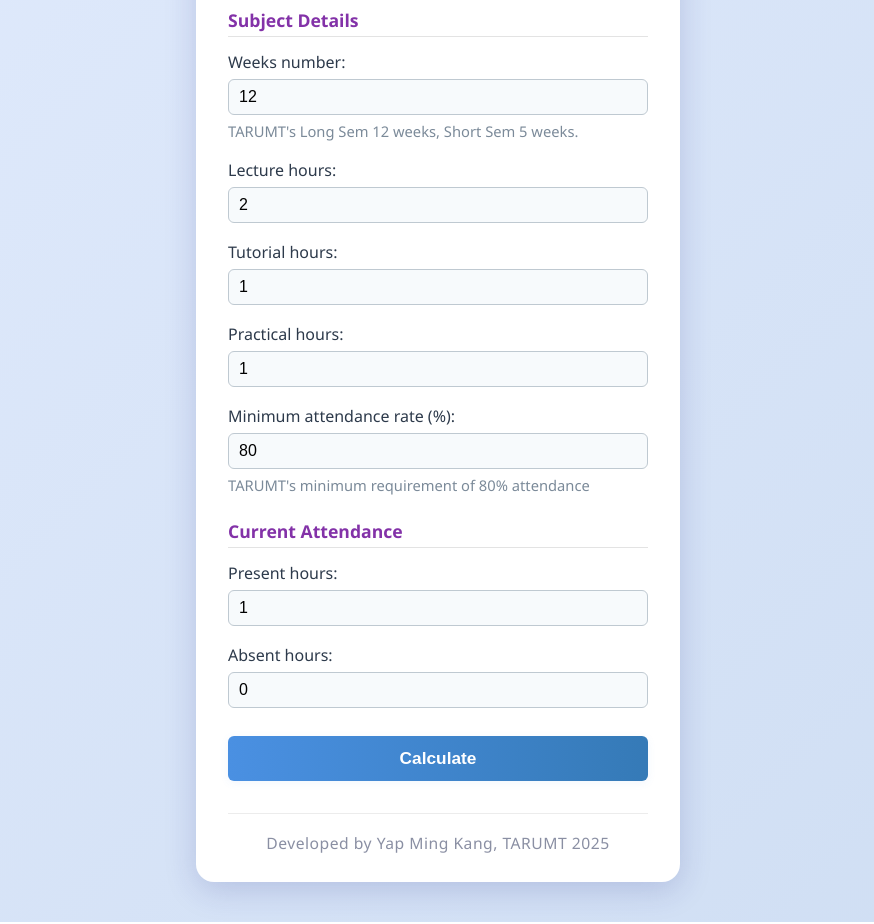
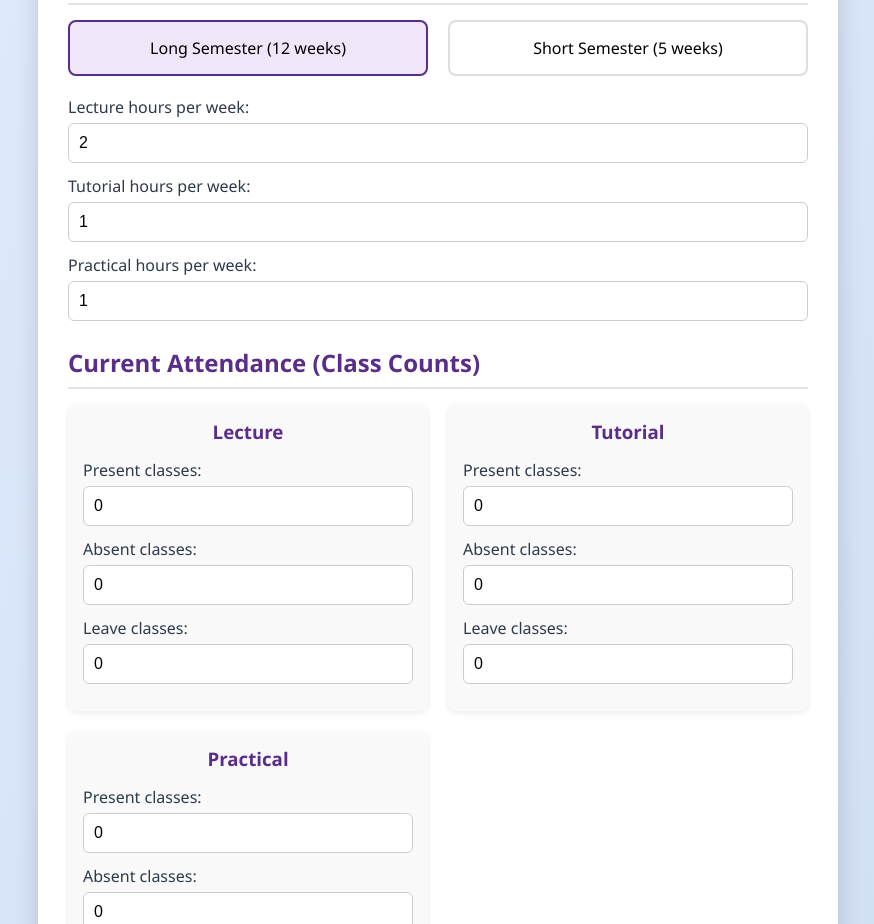
Before and after one commit to mkmkdope/calculator, a plain HTML site: page index.html in a window 1280 px wide. Shown: the part 161-1085 px from the top of the page, without its empty margins (202-1076 px from the left). Drawn offline with Linux system fonts and the light colour scheme.

Commit message:
changeMethods
input change from hours to class counts

```diff
--- a/index.html
+++ b/index.html
@@ -5,99 +5,143 @@
     <meta name="viewport" content="width=device-width, initial-scale=1.0" />
     <title>Attendance Calculator</title>
     <style>
+      * {
+        box-sizing: border-box;
+        margin: 0;
+        padding: 0;
+      }
+
       body {
-        font-family: "Segoe UI", "Roboto", Arial, sans-serif;
+        font-family: 'Segoe UI', Tahoma, Geneva, Verdana, sans-serif;
         background: linear-gradient(135deg, #e0eafc 0%, #cfdef3 100%);
         min-height: 100vh;
-        margin: 0;
-        padding: 0;
+        padding: 20px;
         display: flex;
+        justify-content: center;
         align-items: center;
-        justify-content: center;
       }
+
       .container {
         background: #fff;
-        border-radius: 18px;
-        box-shadow: 0 8px 32px 0 rgba(31, 38, 135, 0.18);
-        padding: 36px 32px 28px 32px;
-        max-width: 420px;
+        border-radius: 12px;
+        box-shadow: 0 8px 24px rgba(0, 0, 0, 0.15);
+        padding: 30px;
+        max-width: 800px;
         width: 100%;
-        margin: 40px 0;
       }
+
       h1 {
         text-align: center;
         color: #2d3a4b;
-        margin-bottom: 18px;
-        font-size: 2.1rem;
-        letter-spacing: 1px;
+        margin-bottom: 20px;
+        font-size: 2.2rem;
       }
+
       h2 {
-        color: #8332a8;
-        border-bottom: 1px solid #e3e3e3;
-        padding-bottom: 4px;
-        margin-top: 24px;
-        margin-bottom: 14px;
-        font-size: 1.1rem;
-        font-weight: 600;
+        color: #5a2d8a;
+        border-bottom: 2px solid #e3e3e3;
+        padding-bottom: 8px;
+        margin-top: 25px;
+        margin-bottom: 15px;
       }
+
+      .input-section {
+        display: grid;
+        grid-template-columns: repeat(auto-fit, minmax(250px, 1fr));
+        gap: 20px;
+        margin-bottom: 20px;
+      }
+
+      .class-type {
+        background: #f9f9f9;
+        padding: 15px;
+        border-radius: 8px;
+        box-shadow: 0 2px 6px rgba(0, 0, 0, 0.08);
+      }
+
+      .class-type h3 {
+        color: #5a2d8a;
+        margin-bottom: 15px;
+        text-align: center;
+      }
+
       .input-group {
-        margin-bottom: 18px;
+        margin-bottom: 12px;
+      }
+
+      .input-group label {
+        display: block;
+        font-weight: 500;
+        margin-bottom: 5px;
+        color: #2d3a4b;
+      }
+
+      .input-group input {
+        width: 100%;
+        padding: 10px;
+        border: 1px solid #ccc;
+        border-radius: 6px;
+        font-size: 16px;
+      }
+
+      .input-group input:focus {
+        outline: none;
+        border-color: #5a2d8a;
+      }
+
+      .semester-selector {
         display: flex;
-        flex-direction: column;
-        gap: 4px;
+        gap: 20px;
+        margin-bottom: 20px;
       }
-      label {
-        font-size: 1rem;
-        color: #2d3a4b;
-        margin-bottom: 2px;
-        font-weight: 500;
+
+      .semester-option {
+        flex: 1;
+        text-align: center;
+        padding: 15px;
+        border: 2px solid #ddd;
+        border-radius: 8px;
+        cursor: pointer;
+        transition: all 0.3s;
       }
-      input[type="number"] {
+
+      .semester-option:hover {
+        border-color: #5a2d8a;
+      }
+
+      .semester-option.selected {
+        border-color: #5a2d8a;
+        background-color: #f0e6f9;
+      }
+
+      .calculate-btn {
+        display: block;
         width: 100%;
-        padding: 8px 10px;
-        border: 1.5px solid #bfc9d1;
-        border-radius: 6px;
-        font-size: 1rem;
-        transition: border 0.2s;
-        background: #f7fafc;
-        box-sizing: border-box;
-      }
-      input[type="number"]:focus {
-        border-color: #4a90e2;
-        outline: none;
-        background: #fff;
-      }
-      small {
-        color: #7b8a99;
-        font-size: 0.92em;
-        margin-top: 2px;
-      }
-      button {
-        width: 100%;
-        padding: 12px 0;
-        background: linear-gradient(90deg, #4a90e2 0%, #357ab7 100%);
-        color: #fff;
+        padding: 14px;
+        background: linear-gradient(90deg, #5a2d8a 0%, #7b3fb8 100%);
+        color: white;
         border: none;
-        border-radius: 6px;
-        font-size: 1.08rem;
+        border-radius: 8px;
+        font-size: 18px;
         font-weight: 600;
         cursor: pointer;
-        margin-top: 10px;
-        box-shadow: 0 2px 8px rgba(74, 144, 226, 0.08);
-        transition: background 0.2s, transform 0.1s;
+        margin-top: 20px;
+        transition: transform 0.2s;
       }
-      button:hover {
-        background: linear-gradient(90deg, #357ab7 0%, #4a90e2 100%);
-        transform: translateY(-2px) scale(1.02);
+
+      .calculate-btn:hover {
+        transform: translateY(-2px);
       }
+
       .result {
-        margin-top: 26px;
-        padding: 18px 16px 12px 16px;
+        margin-top: 30px;
+        padding: 20px;
         background: #f4f8fb;
         border-radius: 10px;
         box-shadow: 0 2px 8px rgba(74, 144, 226, 0.06);
         color: #2d3a4b;
       }
+
       .status-barred {
         color: #fff;
         background: #ff4444;
@@ -110,6 +154,7 @@
         font-size: 1.05em;
         box-shadow: 0 2px 8px rgba(255, 68, 68, 0.08);
       }
+
       .status-safe {
         color: #fff;
         background: #00c851;
@@ -122,82 +167,108 @@
         font-size: 1.05em;
         box-shadow: 0 2px 8px rgba(0, 200, 81, 0.08);
       }
+
       @media (max-width: 600px) {
         .container {
-          padding: 18px 6vw 16px 6vw;
-          max-width: 98vw;
+          padding: 20px 15px;
         }
-        h1 {
-          font-size: 1.3rem;
+
+        .input-section {
+          grid-template-columns: 1fr;
         }
-      }
-      .footer {
-        margin-top: 32px;
-        text-align: center;
-        color: #8a8fa3;
-        font-size: 0.98em;
-        letter-spacing: 0.5px;
-        padding-top: 18px;
-        border-top: 1px solid #ececec;
+
+        .semester-selector {
+          flex-direction: column;
+        }
       }
     </style>
   </head>
   <body>
     <div class="container">
       <h1>Attendance Calculator</h1>
-      <h2>Subject Details</h2>
-      <div class="input-group">
-        <label for="weeks">Weeks number:</label>
-        <input type="number" id="weeks" min="1" value="12" />
-        <small>TARUMT's Long Sem 12 weeks, Short Sem 5 weeks.</small>
+
+      <h2>Subject Details (Hours)</h2>
+      <div class="semester-selector">
+        <div class="semester-option selected" onclick="selectSemester(this, 12)">
+          Long Semester (12 weeks)
+        </div>
+        <div class="semester-option" onclick="selectSemester(this, 5)">
+          Short Semester (5 weeks)
+        </div>
       </div>
 
-      <!-- <p>
-        <strong>Barring</strong>
-        <br />
-
-        Students can view their barred course(s) via Student Intranet and email
-        notification will be sent to inform them on their barring status as
-        follows:
-        <ul>
-          <li>Monday of Week 13 in Long Semester</li>
-          <li>Monday of Week 6 in Short Semester</li>
-        </ul>
-      </p> -->
-
       <div class="input-group">
-        <label for="lecture">Lecture hours:</label>
+        <label for="lecture">Lecture hours per week:</label>
         <input type="number" id="lecture" min="0" step="0.5" value="2" />
       </div>
 
       <div class="input-group">
-        <label for="tutorial">Tutorial hours:</label>
+        <label for="tutorial">Tutorial hours per week:</label>
         <input type="number" id="tutorial" min="0" step="0.5" value="1" />
       </div>
 
       <div class="input-group">
-        <label for="practical">Practical hours:</label>
+        <label for="practical">Practical hours per week:</label>
         <input type="number" id="practical" min="0" step="0.5" value="1" />
       </div>
 
-      <div class="input-group">
+      <div class="input-group" style="display: none">
         <label for="attendRate">Minimum attendance rate (%):</label>
         <input type="number" id="attendRate" min="1" max="100" value="80" />
-        <small>TARUMT's minimum requirement of 80% attendance</small>
       </div>
 
-      <h2>Current Attendance</h2>
-      <div class="input-group">
-        <label for="present">Present hours:</label>
-        <input type="number" id="present" min="0" step="0.5" value="1" />
+      <h2>Current Attendance (Class Counts)</h2>
+      <div class="input-section">
+        <div class="class-type">
+          <h3>Lecture</h3>
+          <div class="input-group">
+            <label for="lecture-present">Present classes:</label>
+            <input type="number" id="lecture-present" min="0" value="0" />
+          </div>
+          <div class="input-group">
+            <label for="lecture-absent">Absent classes:</label>
+            <input type="number" id="lecture-absent" min="0" value="0" />
+          </div>
+          <div class="input-group">
+            <label for="lecture-leave">Leave classes:</label>
+            <input type="number" id="lecture-leave" min="0" value="0" />
+          </div>
+        </div>
+
+        <div class="class-type">
+          <h3>Tutorial</h3>
+          <div class="input-group">
+            <label for="tutorial-present">Present classes:</label>
+            <input type="number" id="tutorial-present" min="0" value="0" />
+          </div>
+          <div class="input-group">
+            <label for="tutorial-absent">Absent classes:</label>
+            <input type="number" id="tutorial-absent" min="0" value="0" />
+          </div>
+          <div class="input-group">
+            <label for="tutorial-leave">Leave classes:</label>
+            <input type="number" id="tutorial-leave" min="0" value="0" />
+          </div>
+        </div>
+
+        <div class="class-type">
+          <h3>Practical</h3>
+          <div class="input-group">
+            <label for="practical-present">Present classes:</label>
+            <input type="number" id="practical-present" min="0" value="0" />
+          </div>
+          <div class="input-group">
+            <label for="practical-absent">Absent classes:</label>
+            <input type="number" id="practical-absent" min="0" value="0" />
+          </div>
+          <div class="input-group">
+            <label for="practical-leave">Leave classes:</label>
+            <input type="number" id="practical-leave" min="0" value="0" />
+          </div>
+        </div>
       </div>
 
-      <div class="input-group">
-        <label for="absent">Absent hours:</label>
-        <input type="number" id="absent" min="0" step="0.5" value="0" />
-      </div>
-
-      <button onclick="calculateAttendance()">Calculate</button>
+      <button class="calculate-btn" onclick="calculateAttendance()">Calculate Attendance</button>
 
       <div id="result" class="result" style="display: none">
         <h2>Results</h2>
@@ -205,37 +276,79 @@
         <p id="hoursBeforeBarred"></p>
         <p id="status"></p>
       </div>
-      <footer class="footer">Developed by Yap Ming Kang, TARUMT 2025</footer>
     </div>
 
     <script>
+      let selectedWeeks = 12;
+
+      function selectSemester(element, weeks) {
+        document.querySelectorAll('.semester-option').forEach(opt => {
+          opt.classList.remove('selected');
+        });
+        element.classList.add('selected');
+        selectedWeeks = weeks;
+      }
+
       function calculateAttendance() {
         // Get input values
-        const weeks = parseFloat(document.getElementById("weeks").value);
-        const lecture = parseFloat(document.getElementById("lecture").value);
-        const tutorial = parseFloat(document.getElementById("tutorial").value);
-        const practical = parseFloat(
-          document.getElementById("practical").value
-        );
-        const attendRate = parseFloat(
-          document.getElementById("attendRate").value
-        );
-        const present = parseFloat(document.getElementById("present").value);
-        const absent = parseFloat(document.getElementById("absent").value);
+        const lectureHrs = parseFloat(document.getElementById("lecture").value);
+        const tutorialHrs = parseFloat(document.getElementById("tutorial").value);
+        const practicalHrs = parseFloat(document.getElementById("practical").value);
+        const attendRate = parseFloat(document.getElementById("attendRate").value);
+
+        // Get attendance values for each class type (class counts)
+        const lecturePresent = parseFloat(document.getElementById("lecture-present").value) || 0;
+        const lectureAbsent = parseFloat(document.getElementById("lecture-absent").value) || 0;
+        const lectureLeave = parseFloat(document.getElementById("lecture-leave").value) || 0;
+
+        const tutorialPresent = parseFloat(document.getElementById("tutorial-present").value) || 0;
+        const tutorialAbsent = parseFloat(document.getElementById("tutorial-absent").value) || 0;
+        const tutorialLeave = parseFloat(document.getElementById("tutorial-leave").value) || 0;
+
+        const practicalPresent = parseFloat(document.getElementById("practical-present").value) || 0;
+        const practicalAbsent = parseFloat(document.getElementById("practical-absent").value) || 0;
+        const practicalLeave = parseFloat(document.getElementById("practical-leave").value) || 0;
+
+        // Calculate total hours for each class type
+        const totalLectureHours = selectedWeeks * lectureHrs;
+        const totalTutorialHours = selectedWeeks * tutorialHrs;
+        const totalPracticalHours = selectedWeeks * practicalHrs;
+
+        // Calculate attended hours for each class type
+        const lectureAttendedHours = (lecturePresent + lectureLeave) * lectureHrs;
+        const tutorialAttendedHours = (tutorialPresent + tutorialLeave) * tutorialHrs;
+        const practicalAttendedHours = (practicalPresent + practicalLeave) * practicalHrs;
+
+        // Calculate absent hours for each class type
+        const lectureAbsentHours = lectureAbsent * lectureHrs;
+        const tutorialAbsentHours = tutorialAbsent * tutorialHrs;
+        const practicalAbsentHours = practicalAbsent * practicalHrs;
+
+        // Calculate totals
+        const totalHours = totalLectureHours + totalTutorialHours + totalPracticalHours;
+        const totalAttendedHours = lectureAttendedHours + tutorialAttendedHours + practicalAttendedHours;
+        const totalAbsentHours = lectureAbsentHours + tutorialAbsentHours + practicalAbsentHours;
+
+        // Count total classes
+        const totalClasses = (lecturePresent + lectureAbsent + lectureLeave) +
+                            (tutorialPresent + tutorialAbsent + tutorialLeave) +
+                            (practicalPresent + practicalAbsent + practicalLeave);
 
         // Perform calculations
-        const totalHrs = weeks * (lecture + tutorial + practical);
-        const attendNeeded = (attendRate / 100) * totalHrs;
-        const currentRate = (present / (present + absent)) * 100;
-        const pontengHrs = totalHrs - attendNeeded;
-        const hoursBeforeBarred = pontengHrs - absent;
+        const attendNeeded = (attendRate / 100) * totalHours;
+        const currentRate = (totalAttendedHours / (totalAttendedHours + totalAbsentHours)) * 100;
+        const pontengHrs = totalHours - attendNeeded;
+        const hoursBeforeBarred = pontengHrs - totalAbsentHours;
 
         // Display results
         document.getElementById(
           "currentPercentage"
         ).innerHTML = `<strong>Current Percentage:</strong> ${currentRate.toFixed(
           2
-        )}%`;
+        )}%<br>
+        <small>Present: ${lecturePresent + tutorialPresent + practicalPresent} classes,
+        Absent: ${lectureAbsent + tutorialAbsent + practicalAbsent} classes,
+        Leave: ${lectureLeave + tutorialLeave + practicalLeave} classes</small>`;
 
         document.getElementById(
           "hoursBeforeBarred"
@@ -247,8 +360,7 @@
         if (hoursBeforeBarred < 0) {
           statusElement.innerHTML = `<span class="status-barred">Status: BARRED</span>`;
         } else {
-          //statusElement.innerHTML = `<span class="status-safe">Status: SAFE</span>`; //displaying 'safe' might mislead user
-          statusElement.innerHTML = `<span>🤓</span>`;
+          statusElement.innerHTML = `<span class="status-safe">Status: Good 🤓</span>`;
         }
 
         // Show result div
```
